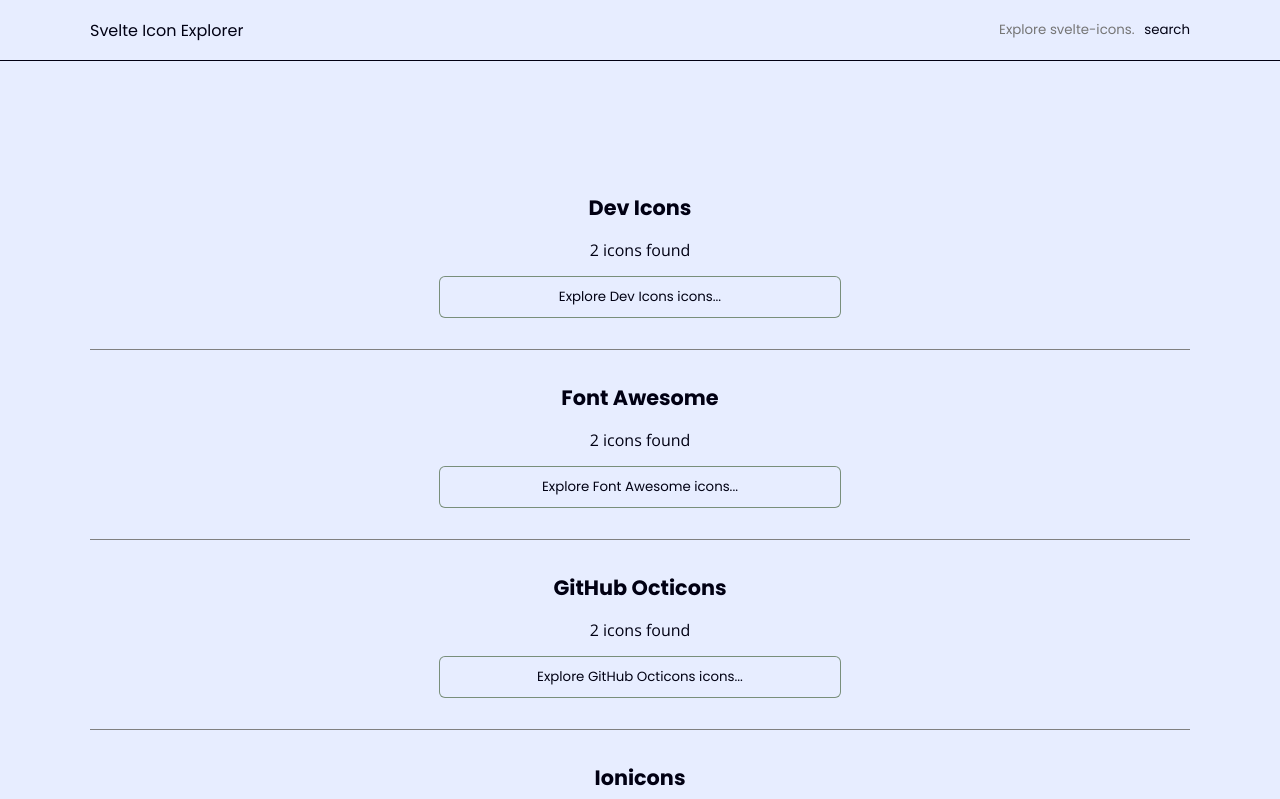
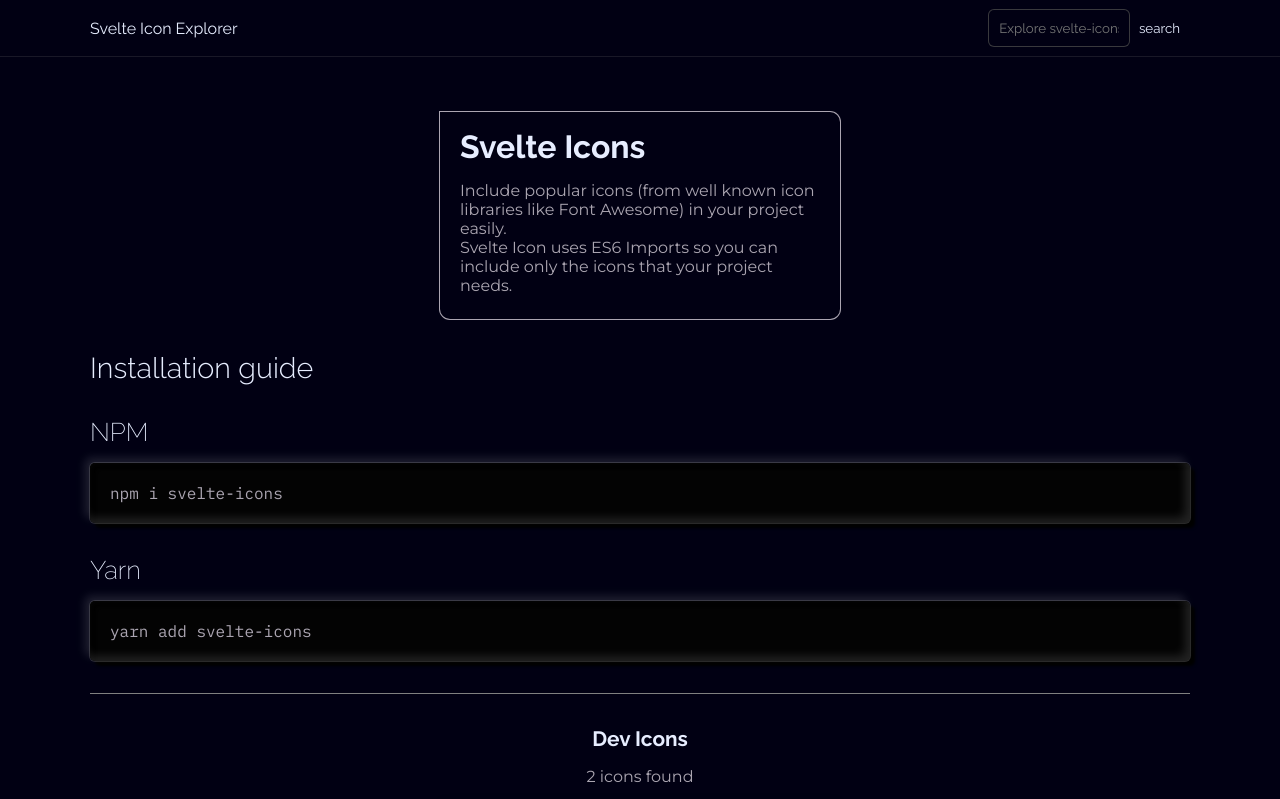
Before and after one commit to JuSellier/Svelte-Icon-Explorer, a Svelte app: page / in a window 1280 px wide. Shown: the top 799 px of the page. Built offline with nearby package versions, Linux system fonts and the light colour scheme.

Commit message:
added basic  installation guidelines, more simple render logic for icon library, adjusted colors

```diff
--- a/public/global.css
+++ b/public/global.css
@@ -1,12 +1,12 @@
 /* NOTE: EACH CAPITALIZED SECTION CAN BE SPLIT IN A PARTIAL WHEN SASS IN ADDED */
 
 /* FONTS */
-@import url("https://fonts.googleapis.com/css2?family=Poppins:ital,wght@0,100;0,200;0,300;0,400;0,500;0,600;0,700;0,800;0,900;1,400&family=Open+Sans:ital,wght@0,300;0,400;0,600;0,700;0,800;1,400&family=Roboto+Mono:ital,wght@0,100;0,200;0,300;0,400;0,500;0,600;0,700;1,400&display=swap");
+@import url("https://fonts.googleapis.com/css2?family=IBM+Plex+Mono:ital,wght@0,100;0,200;0,300;0,400;0,500;0,600;0,700;1,400&family=Montserrat:ital,wght@0,100;0,200;0,300;0,400;0,500;0,600;0,700;0,800;0,900;1,400&family=Raleway:ital,wght@0,100;0,200;0,300;0,400;0,500;0,600;0,700;0,800;0,900;1,400&display=swap");
 
 html {
-  --font-h: "Poppins", sans-serif;
-  --font-p: "Open Sans", sans-serif;
-  --font-mono: "Roboto Mono", monospace;
+  --font-h: "Raleway", sans-serif;
+  --font-p: "Montserrat", sans-serif;
+  --font-mono: "IBM Plex Mono", monospace;
 }
 
 /* COLORS */
@@ -15,7 +15,7 @@
   --clr-black: #010013;
   --clr-black-dim: #39393d;
   --clr-white: #e7edff;
-  --clr-white-dim: #798f7b;
+  --clr-white-dim: #aba5b1;
 }
 
 /* default is light theme for now */
@@ -135,6 +135,9 @@
   padding: 20px;
   border-radius: 5px;
   background: var(--clr-black-darkest);
+  color: var(--clr-white-dim);
+  box-shadow: 0 0 0 1px #80808050, inset -5px -5px 10px #ffffff20,
+    inset 5px 5px 3px #000000, -5px -5px 10px #ffffff20, 5px 5px 3px #000000;
 }
 
 /* UTILITIES */
--- a/public/index.html
+++ b/public/index.html
@@ -13,5 +13,5 @@
     <script defer src="/build/bundle.js"></script>
   </head>
 
-  <body></body>
+  <body class="dark"></body>
 </html>
--- a/src/App.svelte
+++ b/src/App.svelte
@@ -3,29 +3,58 @@
 	import IconLibrary from "./components/IconLibrary/IconLibrary.svelte";
 	import * as di from "svelte-icons/di/index";
 	import * as fa from "svelte-icons/fa/index";
-	// GiJetpack is causing error: "(plugin svelte) ParseError: </IconBase> attempted to close an element that was not open"
-	// import * as gi from "svelte-icons/gi/index";
 	import * as go from "svelte-icons/go/index";
 	import * as io from "svelte-icons/io/index";
 	import * as md from "svelte-icons/md/index";
 	import * as ti from "svelte-icons/ti/index";
 	import * as wi from "svelte-icons/wi/index";
+	// GiJetpack is causing error: "(plugin svelte) ParseError: </IconBase> attempted to close an element that was not open"
+	// import * as gi from "svelte-icons/gi/index";
+	import { searchInput } from "./stores/search";
+	import DefaultView from "./components/DefaultView/DefaultView.svelte";
+
+	export let input;
+
+	searchInput.subscribe((val) => {
+		input = val;
+	})
 </script>
 
 <style>
 	main {
-		padding: 10rem var(--size-sides) 2rem;
+		padding: 7rem var(--size-sides) 2rem;
+
+		display: flex;
+		flex-direction: column;
+		row-gap: 2rem;
+		column-gap: 10px;
 	}
 </style>
 
 <Header />
 <main>
+	{#if input.length === 0}
+		<DefaultView />
+	{/if}
+	{#if input.length > 0}
+		<h1>Showing results for: "{input}"</h1>
+	{/if}
+
+	<div>
+
 		<IconLibrary name="Dev Icons" icons={{ ...di }} />
 		<IconLibrary name="Font Awesome" icons={{ ...fa }} />
-	<!-- <IconLibrary name="Game Icons" icons={{ ...gi }} /> -->
 		<IconLibrary name="GitHub Octicons" icons={{ ...go }} />
 		<IconLibrary name="Ionicons" icons={{ ...io }} />
 		<IconLibrary name="Material Design" icons={{ ...md }} />
 		<IconLibrary name="Typicons" icons={{ ...ti }} />
 		<IconLibrary name="Weather Icons" icons={{ ...wi }} />
+		<!-- <IconLibrary name="Game Icons" icons={{ ...gi }} /> -->
+	</div>
+
+	{#if $searchInput.length > 0}
+		<div class="contain">
+			<h3>Styling guide</h3>
+		</div>
+	{/if}
 </main>
--- a/src/components/DefaultView/DefaultView.svelte
+++ b/src/components/DefaultView/DefaultView.svelte
@@ -1,11 +1,39 @@
 <script>
-  import InstallationGuide from '../InstallationGuide/InstallationGuide.svelte';
+  import InstallationGuide from "../InstallationGuide/InstallationGuide.svelte";
 </script>
 
-<h1>Svelte Icons</h1>
-<p>
-  Include popular icons in your React projects easily with react-icons, which utilizes ES6 imports that allows you to include only the icons that your project is using.
-</p>
+<style>
+  div.intro {
+    display: flex;
+    flex-direction: column;
+    row-gap: 1rem;
+    border-radius: 0 10px 10px 10px;
+    box-shadow: 0 0 0 1px var(--clr-txt-dim);
+    padding: 1rem 20px 1.5rem;
+  }
+  p {
+    max-width: 50ch;
+    color: var(--clr-txt-dim);
+  }
 
-<h2>Installation guide</h2>
-<InstallationGuide />
+  div.install {
+    display: flex;
+    flex-direction: column;
+    row-gap: 1rem;
+  }
+</style>
+
+<div class="intro contain">
+  <h1>Svelte Icons</h1>
+  <p>
+    Include popular icons (from well known icon libraries like Font Awesome) in
+    your project easily.<br />
+    Svelte Icon uses ES6 Imports so you can include only the icons that your
+    project needs.
+  </p>
+</div>
+
+<div class="install">
+  <h2>Installation guide</h2>
+  <InstallationGuide />
+</div>
--- a/src/components/Header/Header.svelte
+++ b/src/components/Header/Header.svelte
@@ -11,11 +11,13 @@
     left: 0;
     width: 100%;
 
+    z-index: 100;
+
     background: var(--clr-bg);
     padding: 10px var(--size-sides);
     display: flex;
     align-items: center;
-    border-bottom: 1px solid var(--clr-txt);
+    border-bottom: 1px solid #80808030;
   }
 
   a {
--- a/src/components/Icon/Icon.svelte
+++ b/src/components/Icon/Icon.svelte
@@ -30,6 +30,10 @@
     margin-bottom: 10px;
     transition: box-shadow 0.3s linear;
   }
+
+  small {
+    color: var(--clr-txt-dim);
+  }
 </style>
 
 <section class="top">
--- a/src/components/IconLibrary/IconLibrary.svelte
+++ b/src/components/IconLibrary/IconLibrary.svelte
@@ -5,12 +5,10 @@
 
   export let name = "IconLibrary";
   export let icons = {};
-  export let viewAll = false;
+  export let expanded = false;
   export let filteredIcons = [];
-  const MIN_RESULTS_TO_RENDER = 2;
 
   for (const icon in icons) {
-    console.log(icon);
     filteredIcons.push(icon);
   }
 
@@ -22,12 +20,18 @@
       }
     }
     filteredIcons = filtered;
+    console.log(filtered.length);
+    if (val.length > 0) {
+      expanded = true;
+    } else {
+      expanded = false;
+    }
   });
 </script>
 
 <style>
   div.top {
-    border-bottom: 1px solid #808080;
+    border-top: 1px solid #808080;
     padding: 2rem 0;
     display: flex;
     flex-direction: column;
@@ -37,11 +41,13 @@
     position: sticky;
     top: 1rem;
     text-align: center;
+    z-index: 200;
+    pointer-events: none;
   }
 
   p {
     padding: 1rem 0;
-    color: var(--txt-dim);
+    color: var(--clr-txt-dim);
     text-align: center;
   }
 
@@ -49,37 +55,48 @@
     padding: 2rem;
 
     display: grid;
-    grid-template-columns: repeat(auto-fill, minmax(200px, 1fr));
+    grid-template-columns: repeat(auto-fit, minmax(150px, 1fr));
     row-gap: 1rem;
     column-gap: 1rem;
   }
 
   button {
     padding: 10px 20px;
+    margin-bottom: 1rem;
     border-radius: 5px;
-    box-shadow: 0 0 0 1px var(--clr-bg-dim);
+    box-shadow: 0 0 0 1px var(--clr-bg-dim), 0 0 10px #00000020;
+
+    background: var(--clr-bg);
+    position: sticky;
+    top: 5rem;
+    left: 0;
+  }
+
+  .wrapper {
+    overflow-y: scroll;
+    max-height: 100vh;
+    border-radius: 4px;
+    box-shadow: inset 0 0 0 1px var(--clr-txt-dim);
   }
 </style>
 
 <div class="top">
   <h5>{name}</h5>
-  <p>{filteredIcons.length} icons found</p>
+  <p>{filteredIcons.length > 0 ? filteredIcons.length : 'No'} icons found</p>
 
-  {#if (!viewAll && filteredIcons.length > 0 && filteredIcons.length <= MIN_RESULTS_TO_RENDER)}
-    <button class="contain" on:click={() => (viewAll = true)}>Explore
+  {#if !expanded}
+    <button class="contain" on:click={() => (expanded = true)}>Explore
       {name}
       icons...</button>
   {/if}
-  {#if viewAll || $searchInput.length > MIN_RESULTS_TO_RENDER}
-    <section>
+  {#if expanded}
+    <button class="contain" on:click={() => (expanded = false)}>Minify</button>
+    <section class="wrapper">
       {#each filteredIcons as icon}
-        <Icon key={icon} name={icon} Icon={icons[icon]} />
+        <Icon name={icon} Icon={icons[icon]} />
       {:else}
-        <p class="contain">No icons to show...</p>
+        <p>No icons to show...</p>
       {/each}
     </section>
-    {#if viewAll}
-      <button class="contain" on:click={() => (viewAll = false)}>Minify</button>
-    {/if}
   {/if}
 </div>
--- a/src/components/InstallationGuide/InstallationGuide.svelte
+++ b/src/components/InstallationGuide/InstallationGuide.svelte
@@ -1,5 +1,14 @@
+<style>
+  h3 {
+    font-weight: 200;
+    margin-top: 1rem;
+  }
 
+  code {
+  }
+</style>
 
-<code>
-  npm install --save svelte-icons
-</code>
+<h3>NPM</h3>
+<code> npm i svelte-icons </code>
+<h3>Yarn</h3>
+<code> yarn add svelte-icons </code>
--- a/src/components/SearchBar/SearchBar.svelte
+++ b/src/components/SearchBar/SearchBar.svelte
@@ -1,12 +1,6 @@
 <script>
   import { searchInput } from "../../stores/search";
-
-  function onInputChange(e) {
-    const inputValue = e.target.value;
-    searchInput.set(inputValue);
-  }
-
-  function onKeyDown(e) {}
+  let inputValue;
 
   function onFormSubmit(e) {
     e.preventDefault();
@@ -19,13 +13,18 @@
     display: flex;
     align-items: stretch;
     min-width: 100px;
+    border-radius: 5px;
+    box-shadow: 0 0 0 1px var(--clr-bg-dim);
   }
   input {
     background: none;
     border: none;
     padding: 10px;
-    width: 100%;
-    max-width: 200px;
+    min-width: 100%;
+  }
+
+  button {
+    padding: 10px;
   }
 </style>
 
@@ -33,6 +32,6 @@
   <input
     type="text"
     placeholder="Explore svelte-icons..."
-    on:change={onInputChange} />
-  <button type="submit">search</button>
+    bind:value={inputValue} />
 </form>
+<button type="submit" on:click={onFormSubmit}>search</button>
```
Lines whose indentation alone changed are shown as unchanged.
